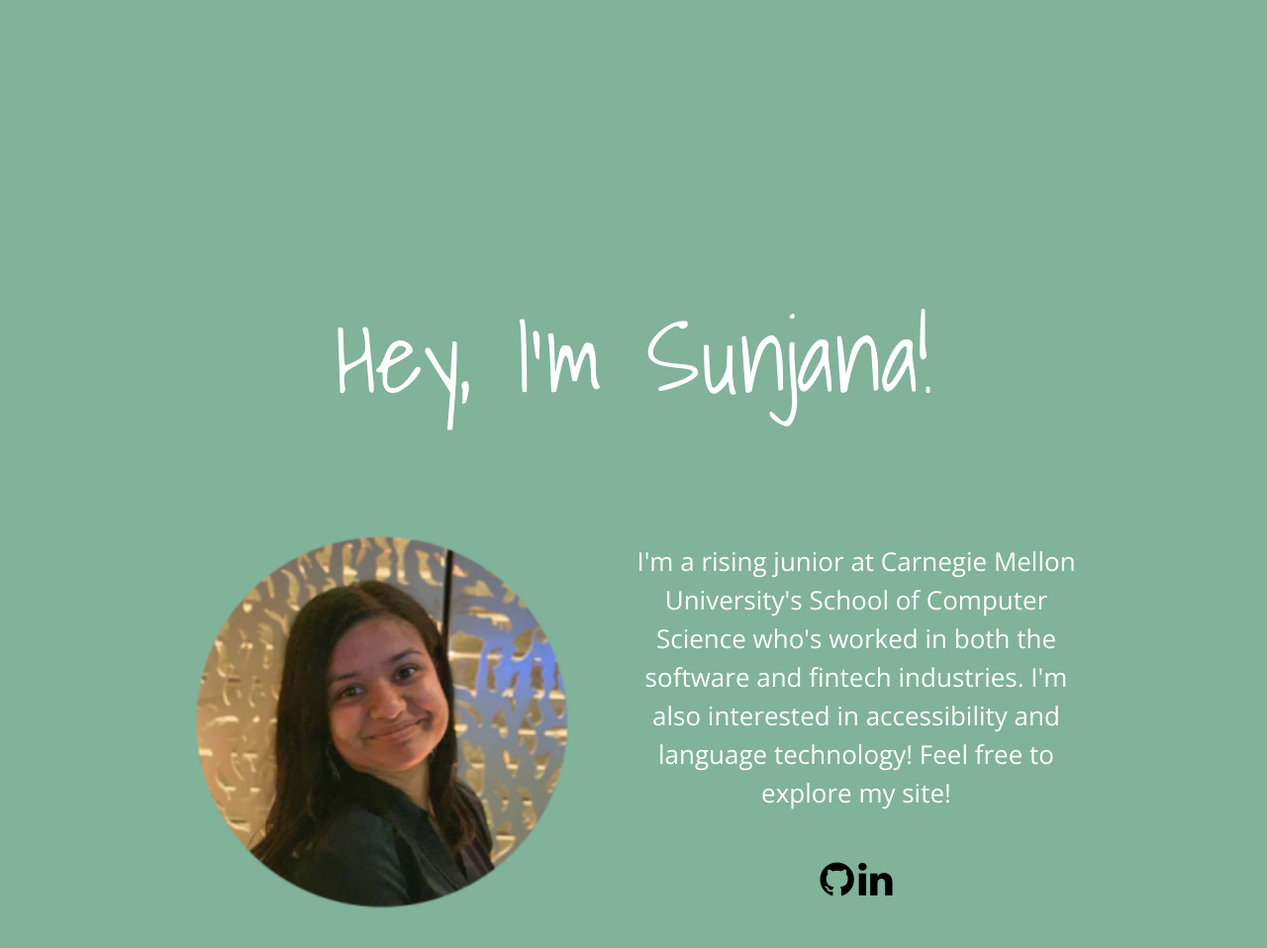
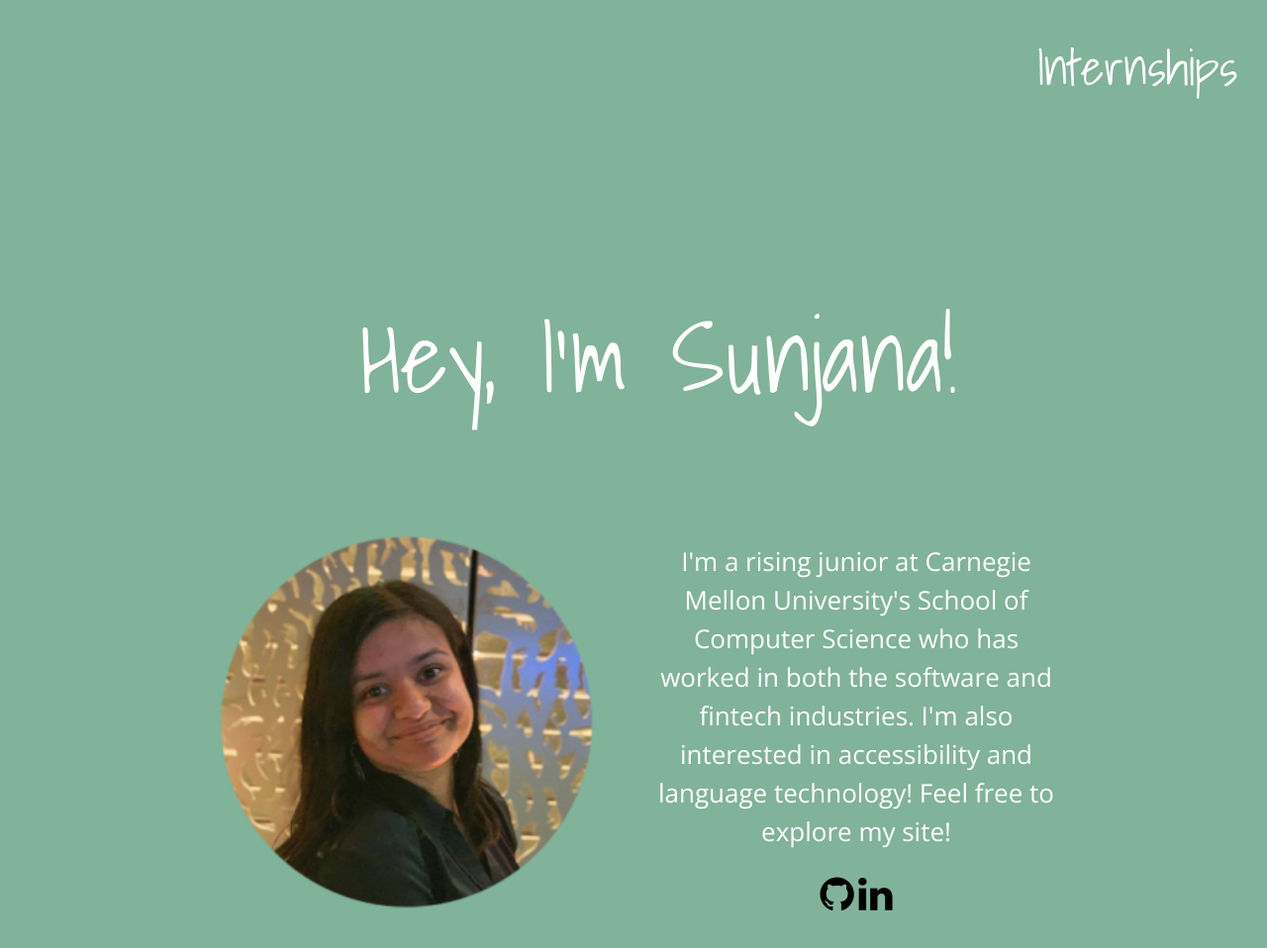
Before and after one commit to SunjanaK/SunjanaK.github.io, a plain HTML site: page index.html in a window 1280 px wide. Shown: the whole page at 99% size. Drawn offline with nearby package versions, Linux system fonts and the light colour scheme; files whose address does not match are found by name.

Commit message:
more stuff

```diff
--- a/index.html
+++ b/index.html
@@ -61,21 +61,22 @@
         color: white;
         text-align: center;
         margin-top: 300px;
+        margin-left: 50px;
         position: relative;
         font-size: 100px;
 
       }
 
-      h3 {
+      /* h3 {
         color: #6d6875;
         margin-left: 300px;
         margin-right: 300px;
         text-align: center;
 
-      }
+      } */
 
       .center {
-        width: 900px;
+        width: 850px;
         max-width: 100%;
         margin-left: auto;
         margin-right: auto;
@@ -166,6 +167,10 @@
         </div> -->
 
       <main role="main" class="inner cover">
+        <div class = "right links">
+          <div style="position: absolute; top: 30px; right: 30px; font-size: 50px; font-family: 'Shadows Into Light', cursive; color: white">Internships</div>
+        </div>
+        <!-- <h3 color="white" style="position: absolute; top: 30px; right: 30px; font-size: 50px; font-family: 'Shadows Into Light', cursive; color: white">Internships</h3> -->
 
         <h1 class="cover-heading" color="white">Hey, I'm Sunjana!</h1>
         <br>
@@ -180,14 +185,15 @@
 
           <br>
           <br>
-            <span id = "profiletext">I'm a rising junior at Carnegie Mellon University's School of Computer Science who's worked in both the software and fintech industries.
+            <span id = "profiletext">I'm a rising junior at Carnegie Mellon University's School of Computer Science who has worked in both the software and fintech industries.
             I'm also interested in accessibility and language technology! Feel free to explore my site!</span>
             <br>
             <br>
-            <br>
             <!-- <br> -->
-                      <a href="https://github.com/SunjanaK" class="fa fa-github" style="font-size:40px;"><span></span></a>
-            <a href="https://www.linkedin.com/in/sunjana-kulkarni/" class="fa fa-linkedin" style="font-size: 40px;"></a>
+            <!-- #c44536 -->
+            <!-- <br> -->
+                      <a href="https://github.com/SunjanaK" class="fa fa-github" style="font-size:40px; color: black"><span></span></a>
+            <a href="https://www.linkedin.com/in/sunjana-kulkarni/" class="fa fa-linkedin" style="font-size: 40px; color: black"></a>
               <!-- I program in Python, C, Java, Javascript, Html, and CSS, and have won several hackathons for Python projects geared towards accessibility.
               I'm also an avid violist, history buff, and digital artist, and I enjoy learning new things! Feel free to explore my site</ul> -->
               <br style="clear: both;">
```
